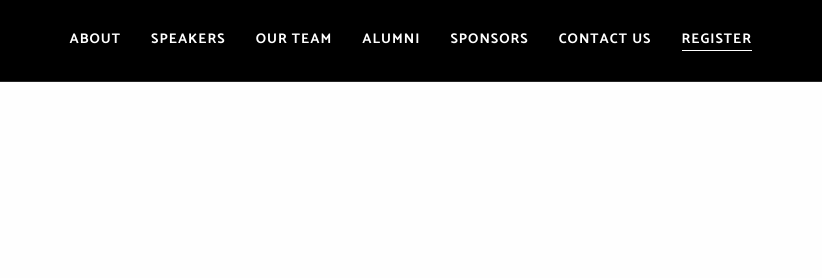
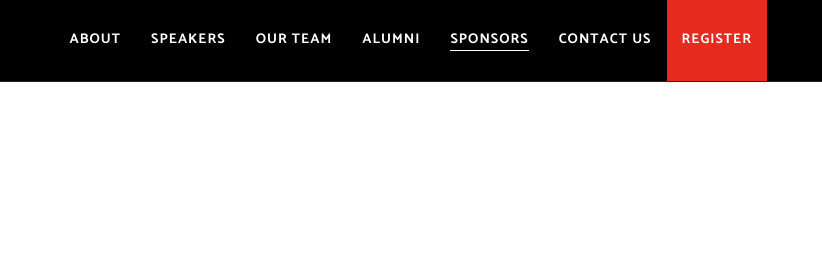
Before and after one commit to aulth/tedxjmi, a plain HTML site: page terms-conditions/index.html in a window 1280 px wide. Shown: the top 278 px of the page, 458-1280 px from the left. Drawn offline with Linux system fonts and the light colour scheme.

Commit message:
register menu button fixed

```diff
--- a/terms-conditions/index.html
+++ b/terms-conditions/index.html
@@ -84,9 +84,13 @@
             <li><a href="/speakers/" class="line-height-unset">Speakers</a></li>
             <li><a href="/our-team/" class="line-height-unset">Our Team</a></li>
             <li><a href="/alumni/" class="line-height-unset">Alumni</a></li>
-            <li><a href="/sponsors/" class="line-height-unset">Sponsors</a></li>
+            <li><a href="#page-top" class="page-scroll">Sponsors</a></li>
             <li><a href="/contact/" class="line-height-unset">Contact Us</a></li>
-            <li><a href="#page-top" class="page-scroll">Register</a></li>
+            <li class="bg-base-color">
+              <a href="/register/" class="line-height-unset width-100">
+                Register
+              </a>
+            </li>
           </ul>
         </div>
         <!-- //.navbar-collapse -->
```
